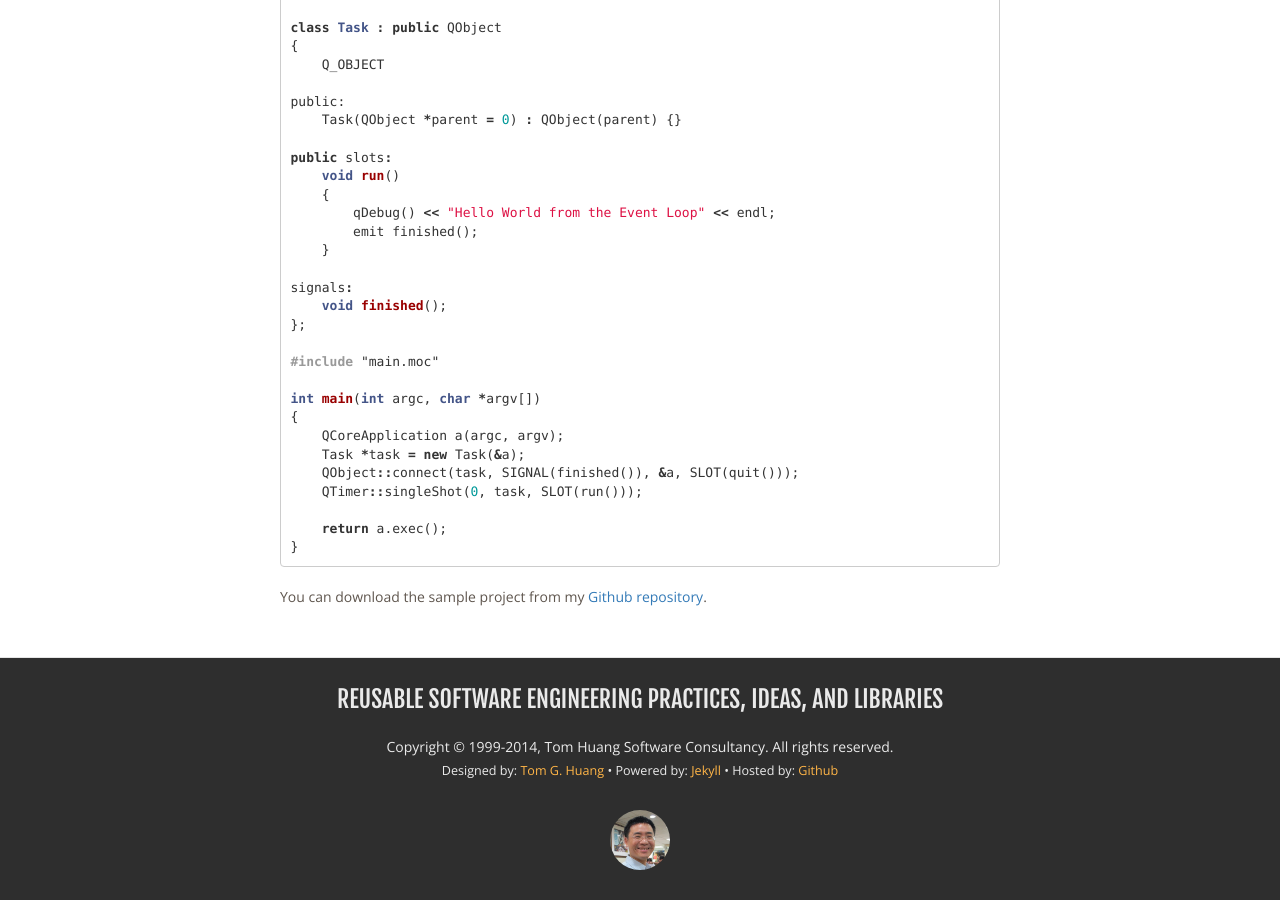
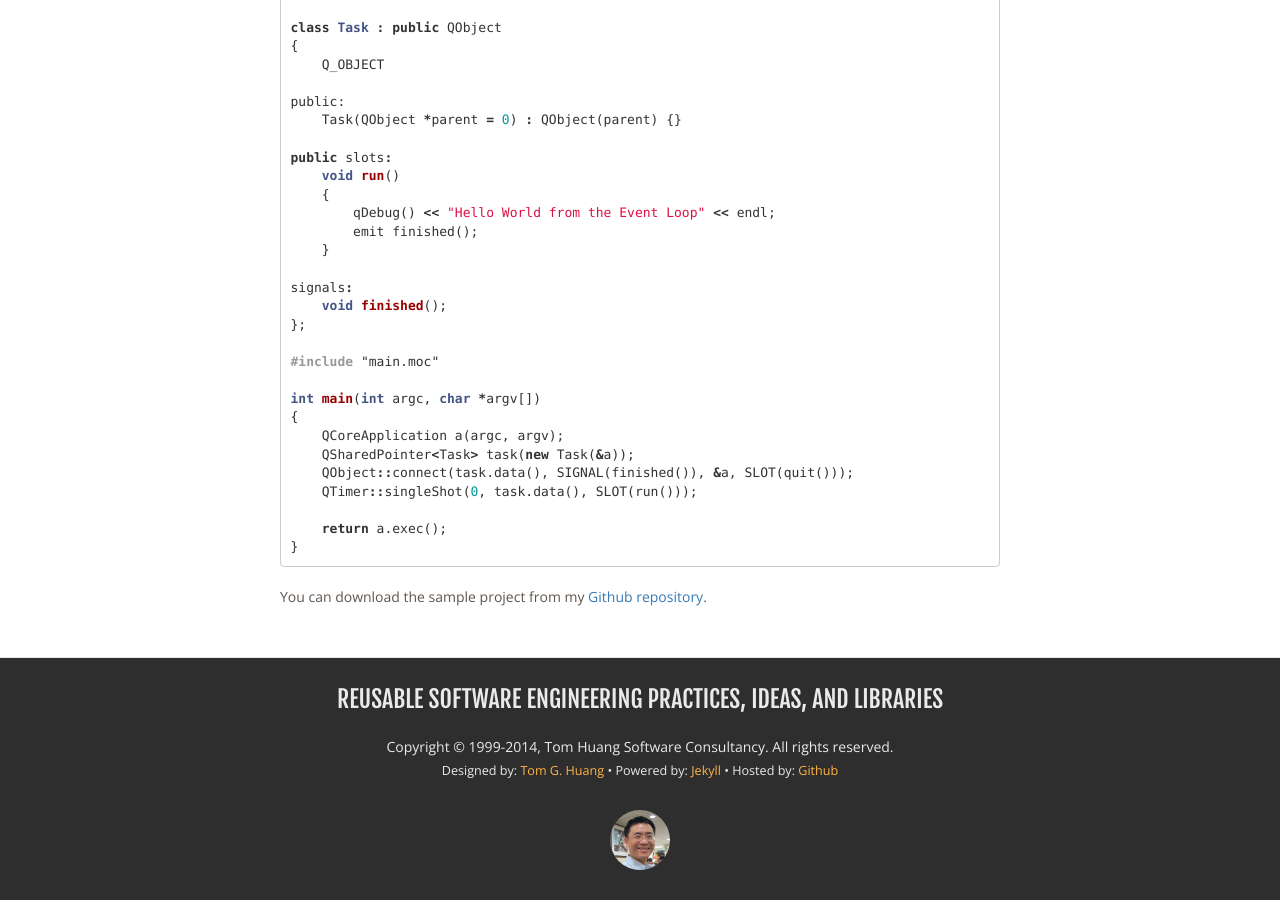
Before and after one commit to surreylabs/tomghuang.github.io, a Jekyll site: the page built from _posts/2015-07-12-how-to-implement-a-console-type-application-in-qt5.markdown, in a window 1280 px wide and 900 px high, scrolled down 4602 px. Built offline with Jekyll 4.4.1, drawn with Linux system fonts in a browser that asks for light colours; nearby versions of some CDN libraries; Markdown is read by kramdown in place of the engine named in the settings.

Commit message:
Update 2015-07-12-how-to-implement-a-console-type-application-in-qt5.markdown

```diff
--- a/_posts/2015-07-12-how-to-implement-a-console-type-application-in-qt5.markdown
+++ b/_posts/2015-07-12-how-to-implement-a-console-type-application-in-qt5.markdown
@@ -254,9 +254,9 @@ signals:
 int main(int argc, char *argv[])
 {
     QCoreApplication a(argc, argv);
-    Task *task = new Task(&a);
-    QObject::connect(task, SIGNAL(finished()), &a, SLOT(quit()));
-    QTimer::singleShot(0, task, SLOT(run()));
+    QSharedPointer<Task> task(new Task(&a));
+    QObject::connect(task.data(), SIGNAL(finished()), &a, SLOT(quit()));
+    QTimer::singleShot(0, task.data(), SLOT(run()));
 
     return a.exec();
 }
```
